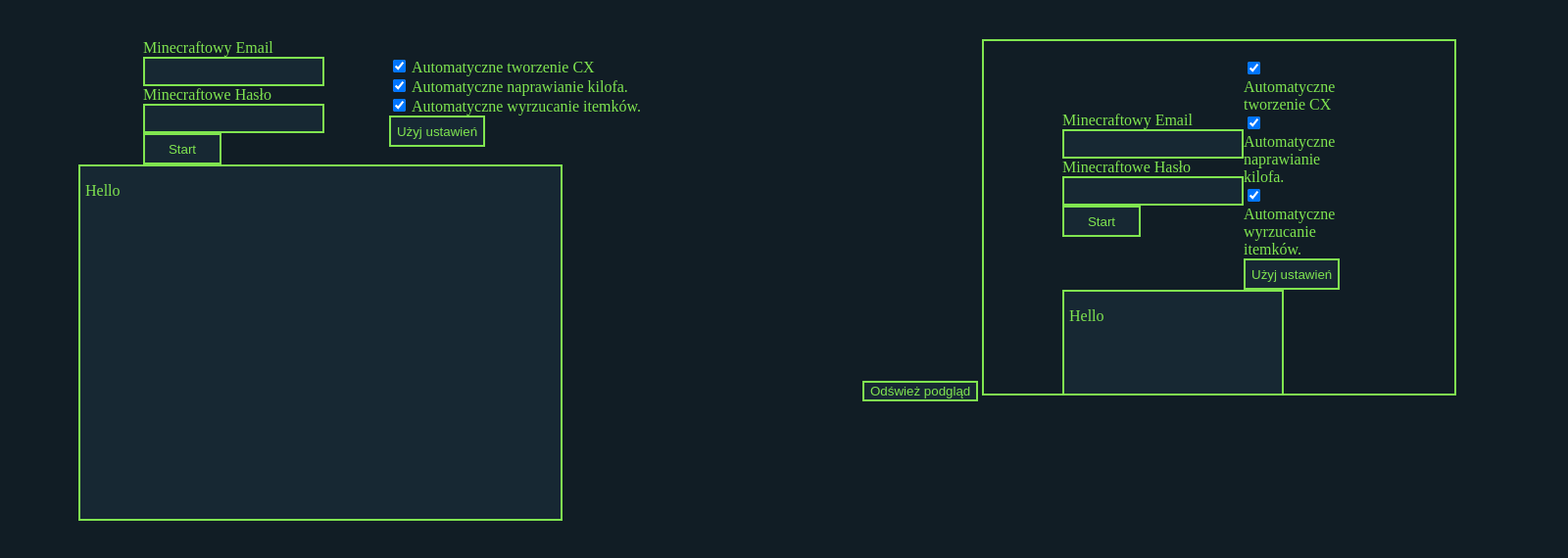
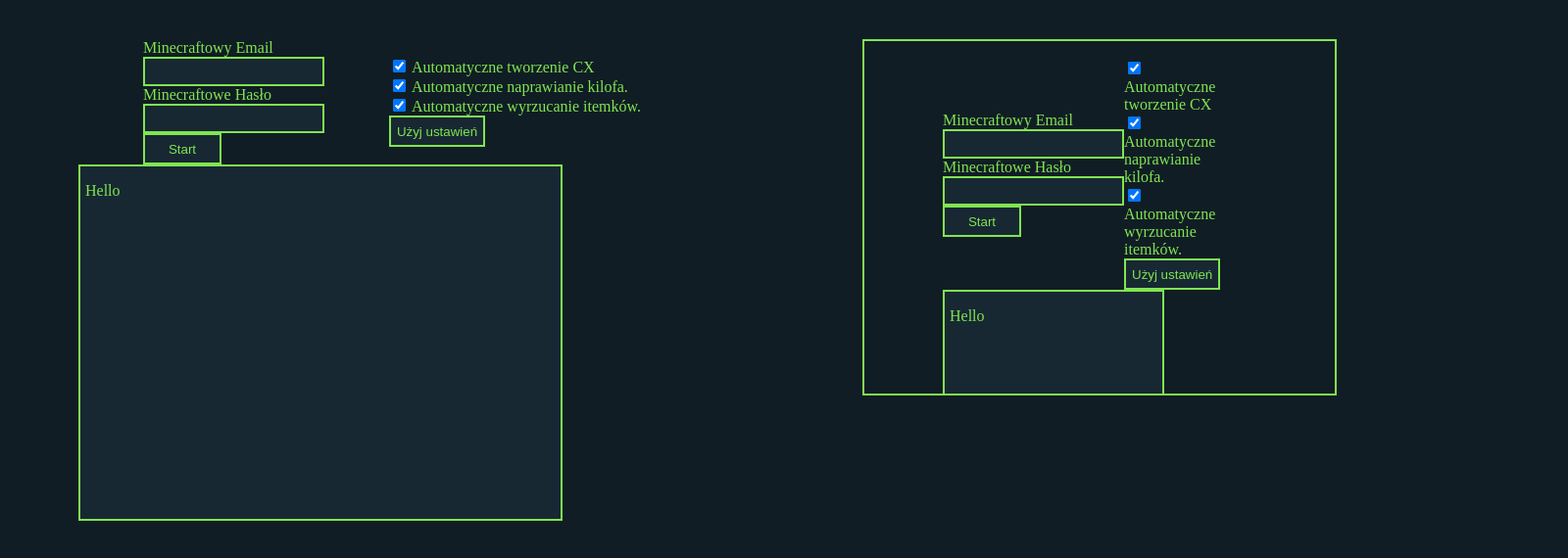
Before and after one commit to SzczurekYT/VoidMiner, an Electron app: page index.html in a window 1600 px wide. Shown: the whole page at 98% size. Drawn offline with Linux system fonts and the light colour scheme.

Commit message:
Remove the reload button

```diff
--- a/index.html
+++ b/index.html
@@ -55,7 +55,6 @@
     </div>
 
     <div class="section flex-ch">
-      <button class="field text" id="reload">Odśwież podgląd</button>
       <iframe class="view" id="view" src="http://127.0.0.1:3001"></iframe>
     </div>
 
--- a/ts/renderer.ts
+++ b/ts/renderer.ts
@@ -35,5 +35,3 @@
 
     window.api.updateSettings(autocx, autofix, autodrop)
 })
-
-// document.getElementById("reload").addEventListener("click", reloadView)
```
